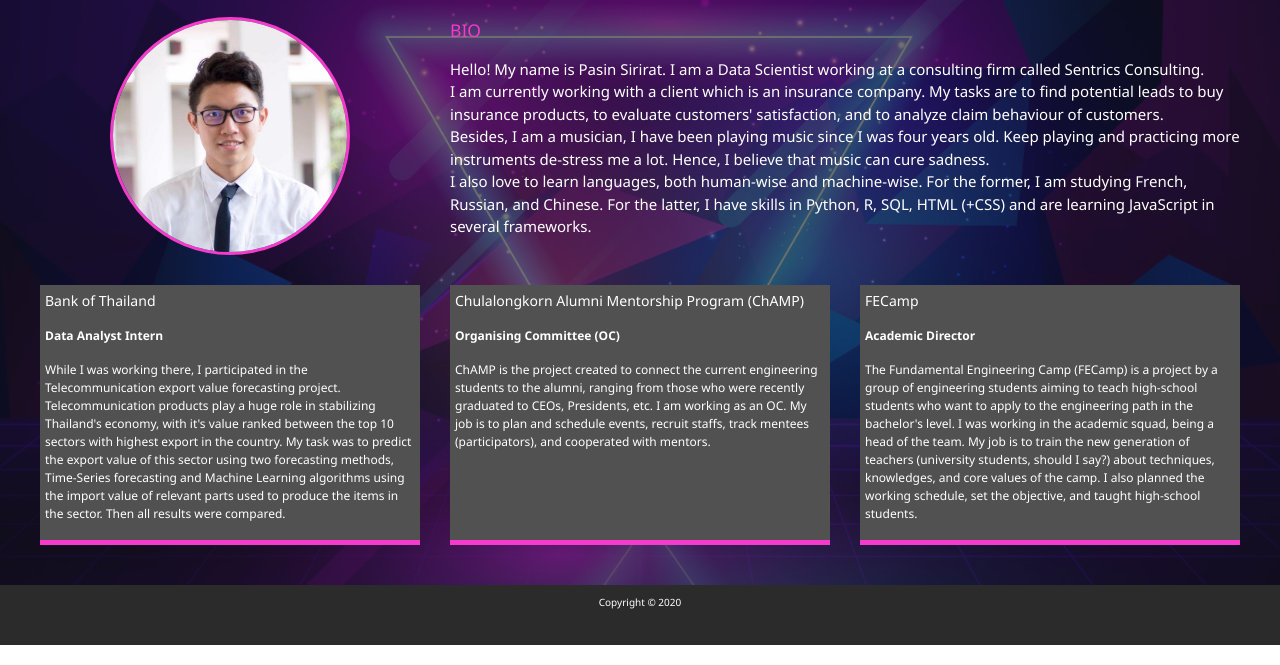
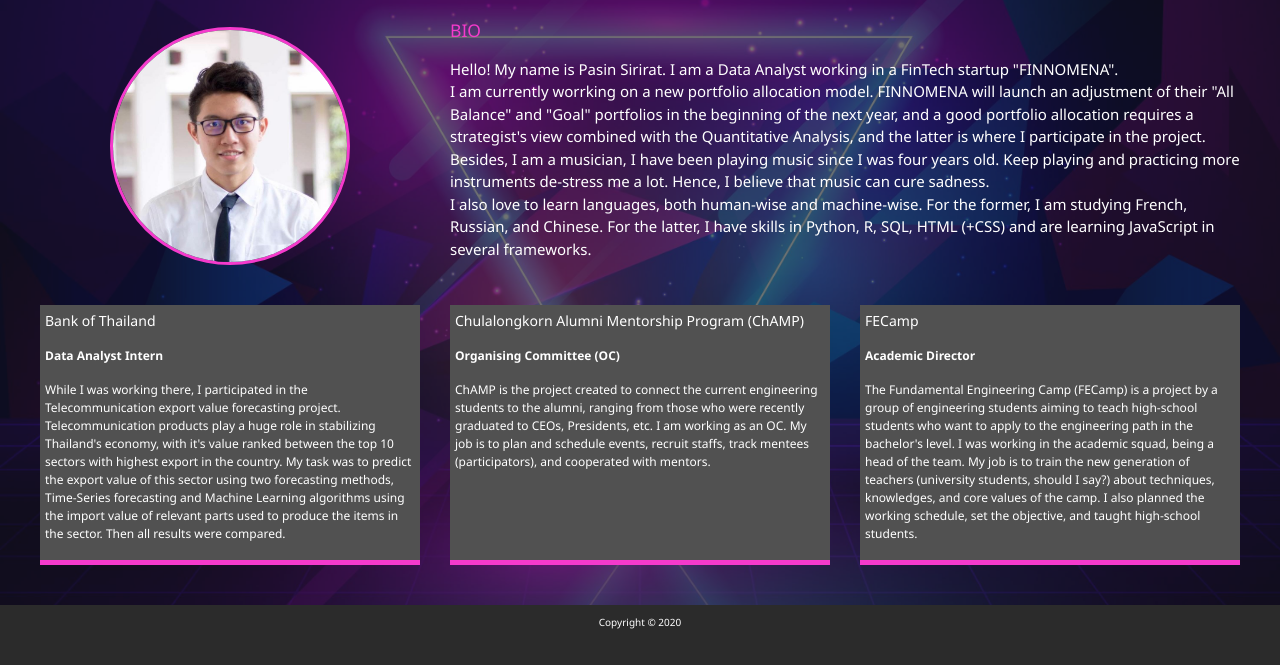
Before and after one commit to pasinsiri/PortfolioWeb, a website: page dist/about.html in a window 1280 px wide. Shown: the part 160-825 px from the top of the page. Drawn offline with Linux system fonts and the light colour scheme.

Commit message:
update company and jobs

```diff
--- a/dist/about.html
+++ b/dist/about.html
@@ -54,7 +54,7 @@
             <div class="bio">
                 <h3 class="text-secondary">BIO</h3>
                 <p>
-                    Hello! My name is Pasin Sirirat. I am a Data Scientist working at a consulting firm called Sentrics Consulting.<br>I am currently working with a client which is an insurance company. My tasks are to find potential leads to buy insurance products, to evaluate customers' satisfaction, and to analyze claim behaviour of customers.<br>
+                    Hello! My name is Pasin Sirirat. I am a Data Analyst working in a FinTech startup "FINNOMENA".<br>I am currently worrking on a new portfolio allocation model. FINNOMENA will launch an adjustment of their "All Balance" and "Goal" portfolios in the beginning of the next year, and a good portfolio allocation requires a strategist's view combined with the Quantitative Analysis, and the latter is where I participate in the project.<br>
                     Besides, I am a musician, I have been playing music since I was four years old. Keep playing and practicing more instruments de-stress me a lot. Hence, I believe that music can cure sadness.<br>
                     I also love to learn languages, both human-wise and machine-wise. For the former, I am studying French, Russian, and Chinese. For the latter, I have skills in Python, R, SQL, HTML (+CSS) and are learning JavaScript in several frameworks.
 
```
